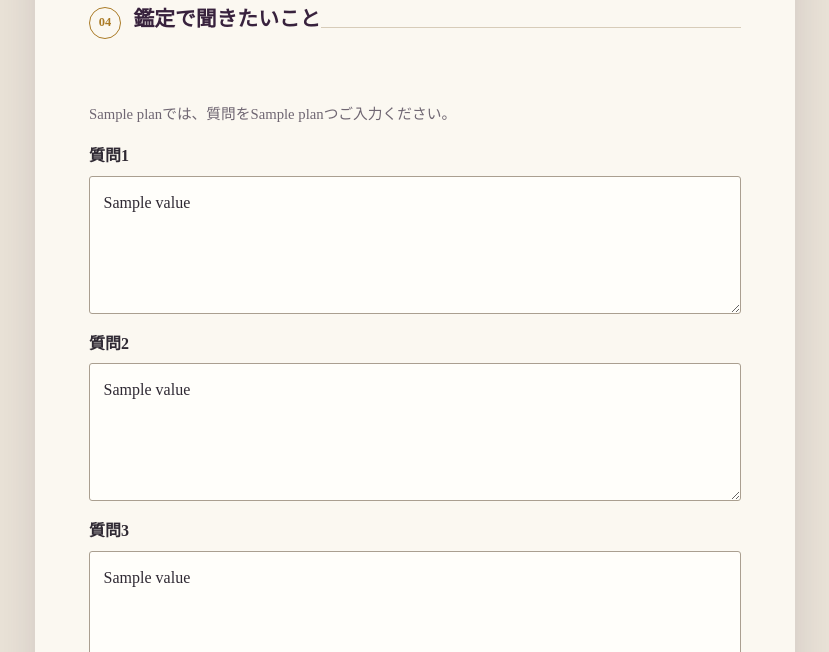
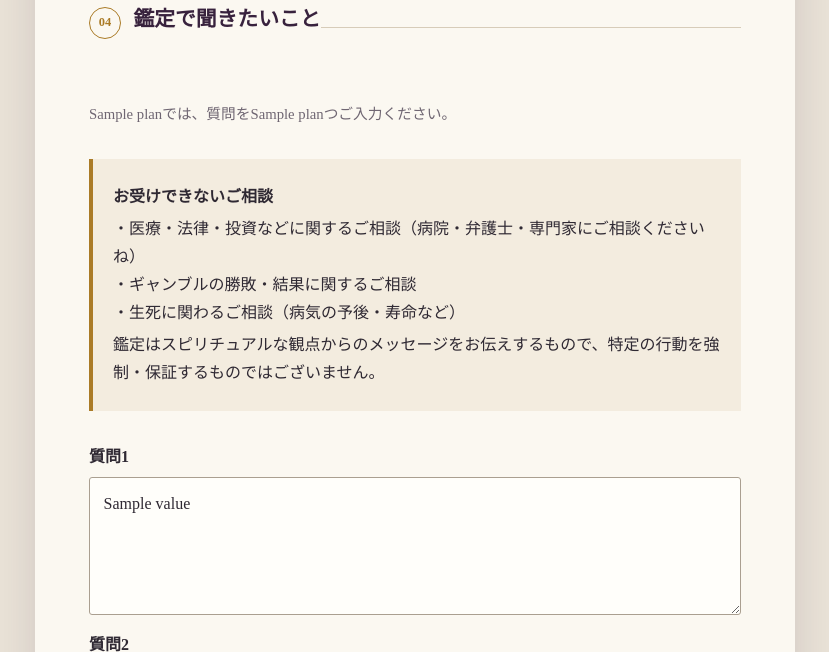
Before and after one commit to uranai-raiza/line-fortune-bot, a Flask app: template templates/intake.html in a window 1280 px wide. Shown: the part 1983-2635 px from the top of the page, without its empty margins (225-1054 px from the left). Run offline with Flask 3, Linux system fonts and the light colour scheme; the template is opened without the code that fills it: most values are stand-ins (such as "Sample title", 1, 10 or a date in 2020).

Commit message:
入力ページの質問の欄の上に、お受けできないご相談（医療・法律・投資、ギャンブル、生死）を出す
Co-Authored-By: Claude Opus 5.5 <noreply@anthropic.com>

```diff
--- a/templates/intake.html
+++ b/templates/intake.html
@@ -63,6 +63,13 @@
       <fieldset>
         <legend><span>04</span> 鑑定で聞きたいこと</legend>
         <p class="hint">{{ plan.label }}では、質問を{{ plan.questions }}つご入力ください。</p>
+        <div class="notice" role="note" aria-labelledby="refuse-title">
+          <p id="refuse-title"><strong>お受けできないご相談</strong></p>
+          <p>・医療・法律・投資などに関するご相談（病院・弁護士・専門家にご相談くださいね）<br>
+          ・ギャンブルの勝敗・結果に関するご相談<br>
+          ・生死に関わるご相談（病気の予後・寿命など）</p>
+          <p>鑑定はスピリチュアルな観点からのメッセージをお伝えするもので、特定の行動を強制・保証するものではございません。</p>
+        </div>
         {% for i in range(1, plan.questions + 1) %}<label>質問{{ i }}<textarea name="question_{{ i }}" rows="4" required>{{ values.get('question_' ~ i, '') }}</textarea></label>{% endfor %}
       </fieldset>
 
```
Also changed, not shown: tests/test_flow.py (+5 -0 lines).
